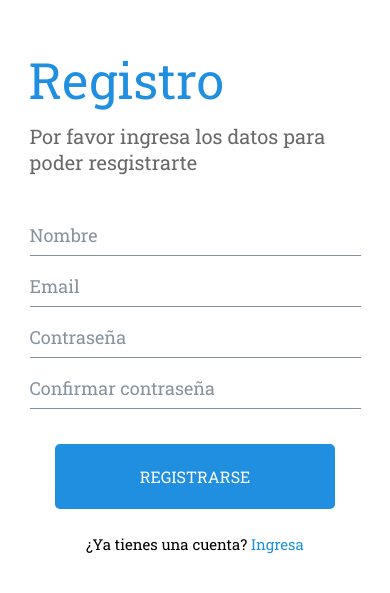
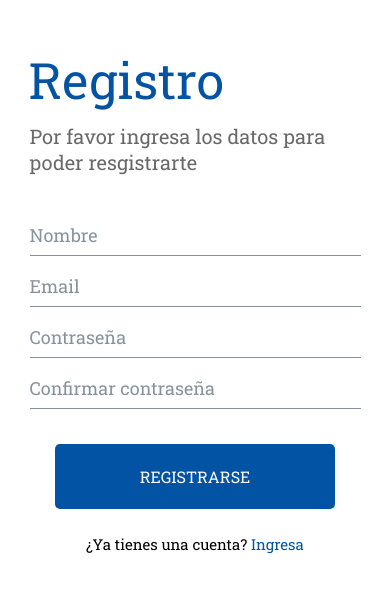
Before and after one commit to EnzoPae/react-native-registro-prueba, a React Native app: screen / in a window 390 px wide. Shown: the part 193-786 px from the top of the page. Built offline with nearby package versions, Linux system fonts and the light colour scheme.

Commit message:
Cambio de valores de colores

```diff
--- a/src/components/Colors.js
+++ b/src/components/Colors.js
@@ -1,5 +1,5 @@
 export const Colors = {
-  primary: '#208fdf',
+  primary: '#0353A4',
   secondary: '#696969',
   error: '',
   black: '#000'
```
